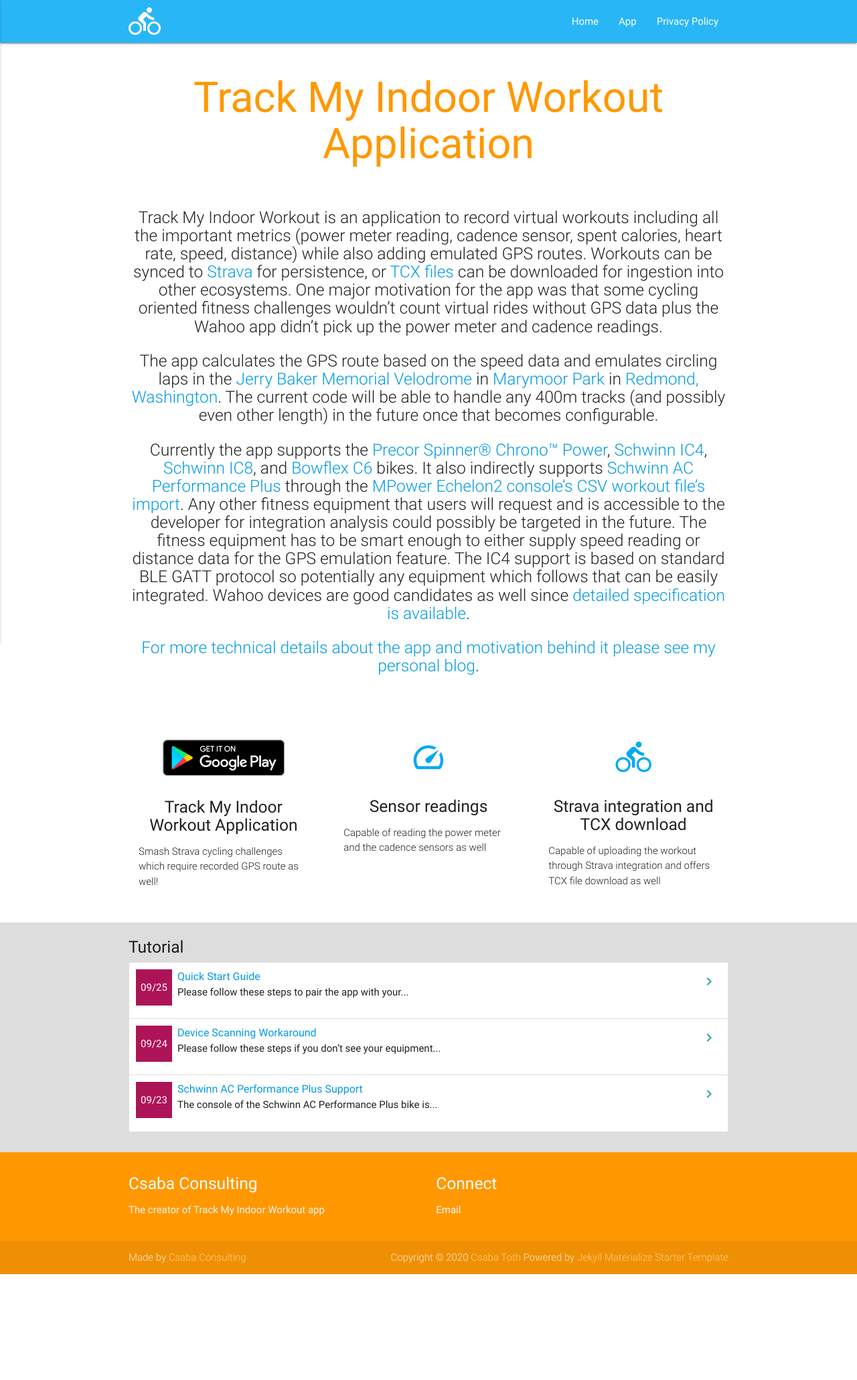
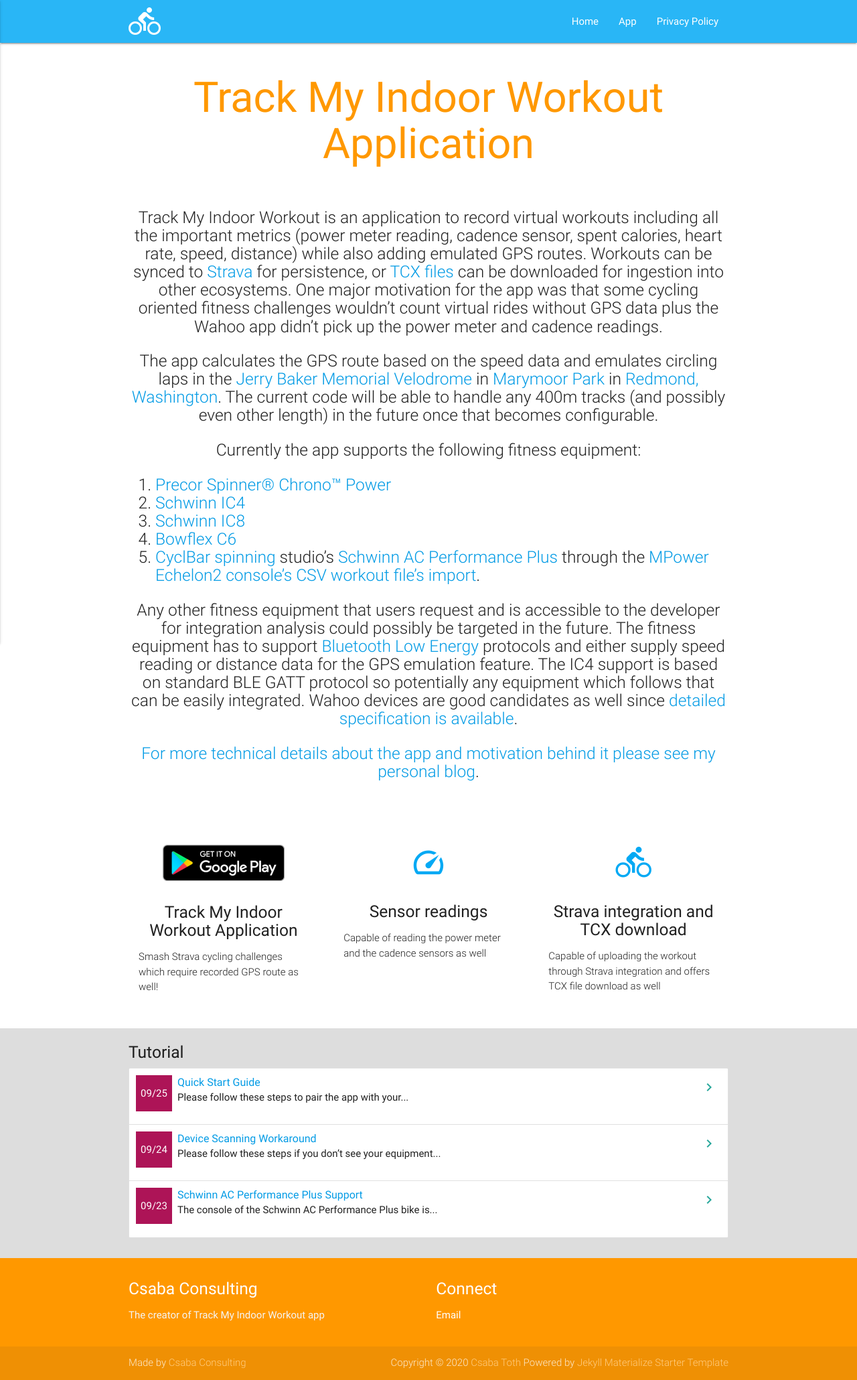
Before and after one commit to TrackMyIndoorWorkout/TrackMyIndoorWorkout.github.io, a Jekyll site: the page built from index.md, in a window 1280 px wide. Shown: the whole page at 67% size. Built offline with Jekyll 4.4.1, drawn with Linux system fonts in a browser that asks for light colours; before the commit the page ends 1902 px from its top, so only the background shows below that.

Commit message:
Reorganized the list of supported exercise equipment on the home page

```diff
--- a/assets/main.scss
+++ b/assets/main.scss
@@ -3,3 +3,7 @@
 ---
 
 @import "main";
+
+h5 > ol > li {
+  text-align: left;
+}
--- a/index.md
+++ b/index.md
@@ -5,6 +5,14 @@ Track My Indoor Workout is an application to record virtual workouts including a
 
 The app calculates the GPS route based on the speed data and emulates circling laps in the [Jerry Baker Memorial Velodrome](https://velodrome.org/) in [Marymoor Park](https://www.kingcounty.gov/services/parks-recreation/parks/parks-and-natural-lands/popular-parks/marymoor/velodrome.aspx) in [Redmond, Washington](https://www.google.com/maps/place/Jerry+Baker+Memorial+Velodrome/@47.6659161,-122.1125076,96m/data=!3m1!1e3!4m5!3m4!1s0x0:0x7d3c1ebef878f4c!8m2!3d47.665894!4d-122.1126097). The current code will be able to handle any 400m tracks (and possibly even other length) in the future once that becomes configurable.
 
-Currently the app supports the [Precor Spinner® Chrono™ Power](https://www.precor.com/en-us/commercial/cardio/indoor-cycling/spinner-chrono-power), [Schwinn IC4](https://www.schwinnfitness.com/ic4/100873.html), [Schwinn IC8](https://global.schwinnfitness.com/en/ic8/100893.html), and [Bowflex C6](https://www.bowflex.com/bikes/c6/100894.html) bikes. It also indirectly supports [Schwinn AC Performance Plus](https://www.amazon.com/AC-Performance-Plus-Indoor-Cycle/dp/B002KV942W) through the [MPower Echelon2 console's CSV workout file's import]({% post_url 2020-09-23-schwinn-ac-performance-plus-support %}). Any other fitness equipment that users will request and is accessible to the developer for integration analysis could possibly be targeted in the future. The fitness equipment has to be smart enough to either supply speed reading or distance data for the GPS emulation feature. The IC4 support is based on standard BLE GATT protocol so potentially any equipment which follows that can be easily integrated. Wahoo devices are good candidates as well since [detailed specification is available](https://pdftoword-converter.online/amp/converted/f081c419/wahoo-fitness-equipment-profile/kh3srp96arydxyn0kvv0yzu7rdvvqqhigou38rxhpdf.pdf).
+Currently the app supports the following fitness equipment:
+
+1. [Precor Spinner® Chrono™ Power](https://www.precor.com/en-us/commercial/cardio/indoor-cycling/spinner-chrono-power)
+1. [Schwinn IC4](https://www.schwinnfitness.com/ic4/100873.html)
+1. [Schwinn IC8](https://global.schwinnfitness.com/en/ic8/100893.html)
+1. [Bowflex C6](https://www.bowflex.com/bikes/c6/100894.html)
+1. [CyclBar spinning](https://www.cyclebar.com/) studio's [Schwinn AC Performance Plus](https://www.amazon.com/AC-Performance-Plus-Indoor-Cycle/dp/B002KV942W) through the [MPower Echelon2 console's CSV workout file's import]({% post_url 2020-09-23-schwinn-ac-performance-plus-support %}).
+
+Any other fitness equipment that users request and is accessible to the developer for integration analysis could possibly be targeted in the future. The fitness equipment has to support [Bluetooth Low Energy](https://en.wikipedia.org/wiki/Bluetooth_Low_Energy) protocols and either supply speed reading or distance data for the GPS emulation feature. The IC4 support is based on standard BLE GATT protocol so potentially any equipment which follows that can be easily integrated. Wahoo devices are good candidates as well since [detailed specification is available](https://pdftoword-converter.online/amp/converted/f081c419/wahoo-fitness-equipment-profile/kh3srp96arydxyn0kvv0yzu7rdvvqqhigou38rxhpdf.pdf).
 
 [For more technical details about the app and motivation behind it please see my personal blog](https://csaba.page/blog/track-my-indoor-exercise.html).
```
